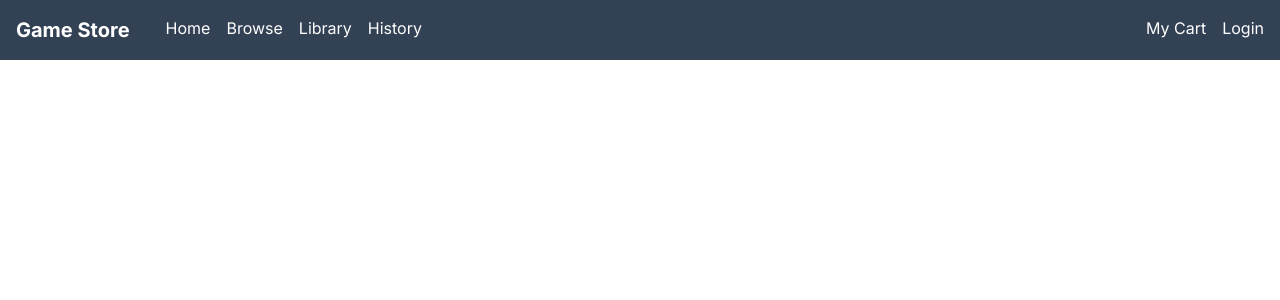
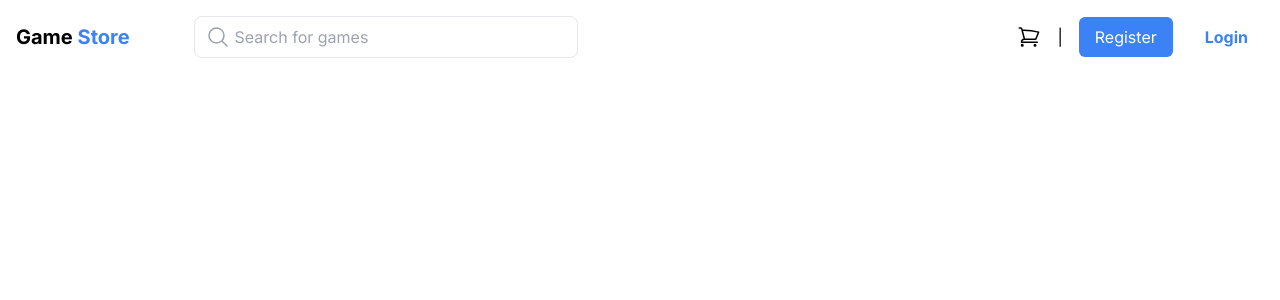
Before and after one commit to crislim21/GameStore, a Next.js app: page / in a window 1280 px wide. Shown: the top 300 px of the page. Built offline with nearby package versions, Linux system fonts and the light colour scheme.

Commit message:
update UI navbar

```diff
--- a/app/components/navbar.tsx
+++ b/app/components/navbar.tsx
@@ -7,31 +7,65 @@ interface NavbarProps {
 
 const Navbar = () => {
   return (
-    <nav className="bg-slate-700 p-4 text-white">
-      <div className="mx-auto flex justify-between">
-        <ul className="flex space-x-4">
+    <nav className="p-4 text-dark">
+      <div className="mx-auto flex justify-between items-center">
+        <ul className="flex items-center space-x-8">
+          {/* Adjust spacing */}
           <li>
-            <Link href="#" className="text-white text-xl font-bold pr-5">
-              Game Store
+            <Link href="#" className="text-xl font-bold pr-8">
+              Game <span className="text-blue-500">Store</span>
             </Link>
           </li>
-          <li>
-            <Link href="/">Home</Link>
-          </li>
-          <li>
-            <Link href="/browse">Browse</Link>
-          </li>
-          <li>
-            <Link href="/library">Library</Link>
-          </li>
-          <li>
-            <Link href="/history">History</Link>
+          {/* Add the search bar with search icon */}
+          <li className="relative">
+            <div className="relative">
+              <svg
+                xmlns="http://www.w3.org/2000/svg"
+                fill="none"
+                viewBox="0 0 24 24"
+                strokeWidth={1.5}
+                stroke="currentColor"
+                className="w-6 h-6 absolute left-3 top-1/2 transform -translate-y-1/2 text-gray-400"
+              >
+                <path
+                  strokeLinecap="round"
+                  strokeLinejoin="round"
+                  d="M21 21l-5.197-5.197m0 0A7.5 7.5 0 105.196 5.196a7.5 7.5 0 0010.607 10.607z"
+                />
+              </svg>
+              <input
+                type="text"
+                placeholder="Search for games"
+                className="w-96 pl-10 pr-4 py-2 border rounded-lg focus:outline-none focus:border-blue-500"
+              />
+            </div>
           </li>
         </ul>
 
-        <div className="flex space-x-4">
-          <Link href="/cart">My Cart</Link>
-          <Link href="/login">Login</Link>
+        <div className="flex space-x-4 items-center">
+          <Link href="/cart">
+            <svg
+              xmlns="http://www.w3.org/2000/svg"
+              fill="none"
+              viewBox="0 0 24 24"
+              strokeWidth={1.5}
+              stroke="currentColor"
+              className="w-6 h-6"
+            >
+              <path
+                strokeLinecap="round"
+                strokeLinejoin="round"
+                d="M2.25 3h1.386c.51 0 .955.343 1.087.835l.383 1.437M7.5 14.25a3 3 0 00-3 3h15.75m-12.75-3h11.218c1.121-2.3 2.1-4.684 2.924-7.138a60.114 60.114 0 00-16.536-1.84M7.5 14.25L5.106 5.272M6 20.25a.75.75 0 11-1.5 0 .75.75 0 011.5 0zm12.75 0a.75.75 0 11-1.5 0 .75.75 0 011.5 0z"
+              />
+            </svg>
+          </Link>
+          <span>|</span>
+          <button className="bg-blue-500 text-white px-4 py-2 rounded-md">
+            <Link href="/register">Register</Link>
+          </button>
+          <button className="text-blue-500 px-4 py-2 font-bold">
+            <Link href="/login">Login</Link>
+          </button>
         </div>
       </div>
     </nav>
```
